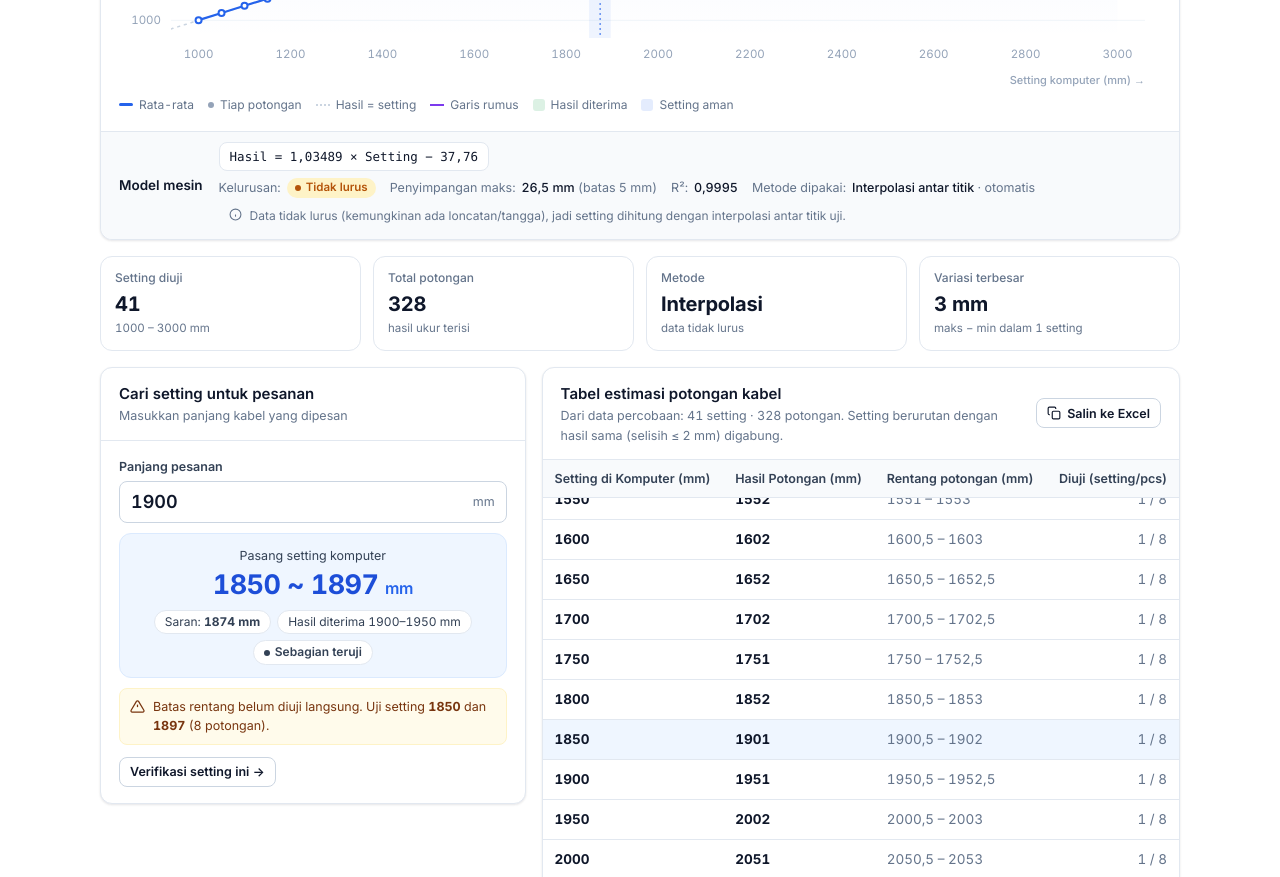
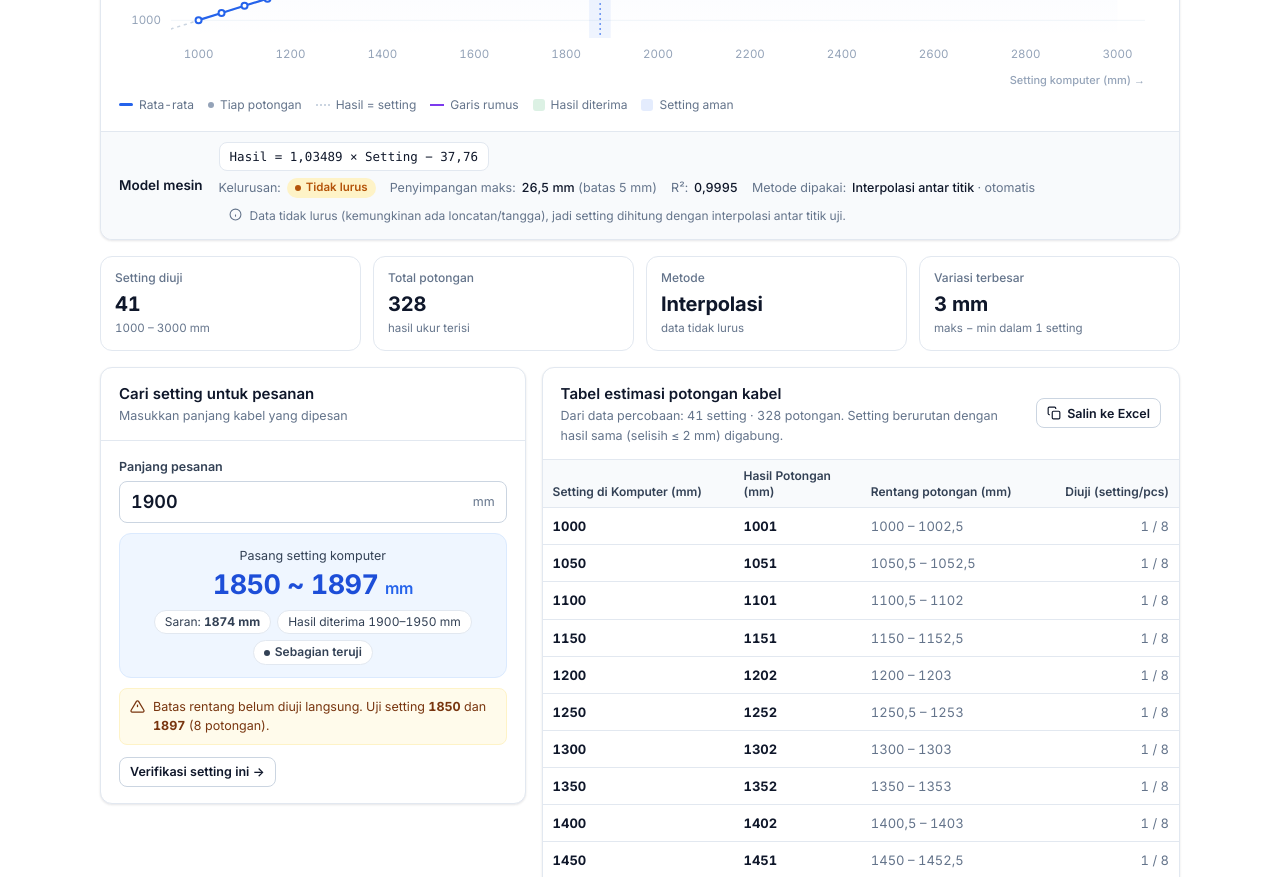
Before and after one commit to bagusbernadi/cutting-machine-calibration, a plain HTML site: page index.html in a window 1280 px wide. Shown: the part 603-1480 px from the top of the page. Drawn offline with Linux system fonts and the light colour scheme.

Commit message:
Estimation table fits its card without scrollbars
Co-Authored-By: Claude Opus 5.5 <noreply@anthropic.com>
Claude-Session: https://claude.ai/code/session_012YpKXFKuL8qfAd7MSWeyxr

```diff
--- a/index.html
+++ b/index.html
@@ -118,8 +118,12 @@ dl.kv dt{color:var(--mute)}dl.kv dd{margin:0;font-weight:500}
 .grid-find .hero{padding:12px 14px;margin-top:10px}.grid-find .hero .v{font-size:27px}.grid-find .hero .meta{gap:6px}.grid-find .hero .meta span{font-size:12px}
 .grid-find .inp-lg{height:42px;font-size:18px}.grid-find .note{font-size:12.5px;padding:8px 10px}
 @media(max-width:960px){.grid-find{grid-template-columns:minmax(0,1fr)}}
-.tw-scroll{max-height:520px;overflow:auto}
-.tbl-card .t td,.tbl-card .t th{padding:9px 12px}
+.tw-scroll{overflow:visible}
+.tbl-card table.t{table-layout:fixed;width:100%}
+.tbl-card .t td,.tbl-card .t th{padding:8px 10px;white-space:normal;word-break:normal;overflow-wrap:anywhere;font-size:13px}
+.tbl-card .t th{position:static;font-size:12px;line-height:1.3;vertical-align:bottom;overflow-wrap:normal;hyphens:auto}
+@media(max-width:600px){.tbl-card .t td,.tbl-card .t th{padding:8px 6px;font-size:12px}.tbl-card .t th{font-size:11px}.tbl-card .t th:last-child{overflow-wrap:anywhere}}
+.tbl-card .t th:nth-child(1){width:30%}.tbl-card .t th:nth-child(2){width:20%}.tbl-card .t th:nth-child(3){width:30%}.tbl-card .t th:nth-child(4){width:20%}
 .tw{overflow-x:auto}
 table.t{border-collapse:separate;border-spacing:0;width:100%;font-size:13.5px}
 .t th{position:sticky;top:0;background:var(--subtle);color:var(--ink2);font-weight:600;font-size:12.5px;text-align:left;padding:10px 14px;border-bottom:1px solid var(--line);white-space:nowrap}
```
